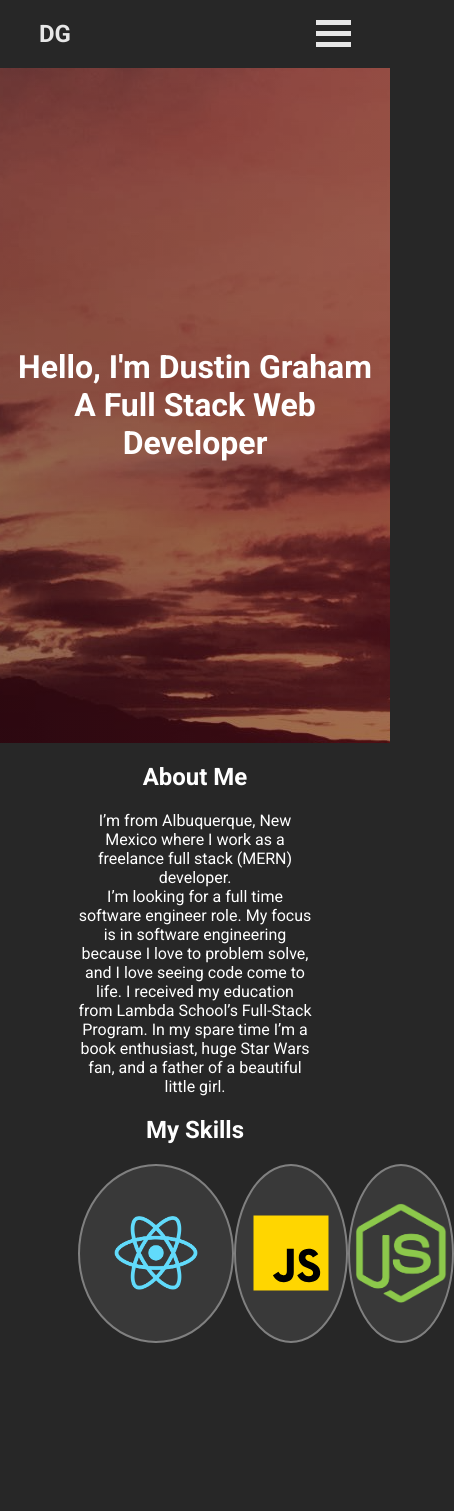
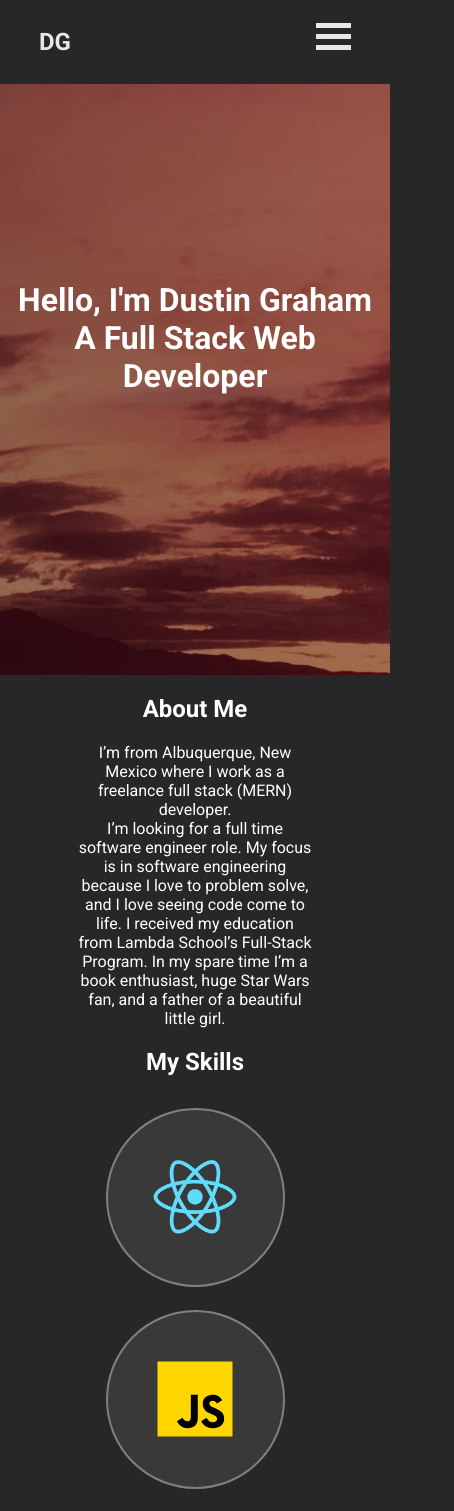
Before and after one commit to DustinG98/dg-portfolio, a React (Create React App) app in the folder portfolio/: page / in a window 390 px wide. Shown: the top 1511 px of the page, 454 px wide, since content can reach past the window. Before the commit the page ends 1343 px from the top, so only its background shows below. Built offline with nearby package versions, Linux system fonts and the light colour scheme.

Commit message:
updated styles for navbar, mobile menu and skills

```diff
--- a/portfolio/src/components/Home/Skills/skills.css
+++ b/portfolio/src/components/Home/Skills/skills.css
@@ -3,6 +3,7 @@
     justify-content: space-evenly;
     align-items: center;
 }
+
 
 .skillCard {
     width: 175px;
@@ -21,3 +22,15 @@
     max-height: 100px;
     margin: 0 5px;
 }
+
+@media only screen and (max-width: 800px) {
+    .skillsCont {
+        display: flex;
+        justify-content: space-evenly;
+        align-items: center;
+        flex-direction: column;
+    }
+    .skillCard {
+        margin: 5% 0;
+    }
+}
--- a/portfolio/src/components/MobileMenu/mobilemenu.css
+++ b/portfolio/src/components/MobileMenu/mobilemenu.css
@@ -1,12 +1,12 @@
 .mobileMenu {
     height: 100vh;
     position: fixed;
-    z-index: 999;
+    z-index: 998;
     display: flex;
     flex-direction: column;
     background-color: rgb(39, 39, 39);
     width: 100%;
-    margin-top: -1%;
+    margin-top: 10%;
 }
 
 .mobileMenu a {
--- a/portfolio/src/components/navbar.css
+++ b/portfolio/src/components/navbar.css
@@ -25,7 +25,7 @@ nav .active {
     display: none;
 }
 
-@media only screen and (max-width: 500px) {
+@media only screen and (max-width: 700px) {
     .mobileLogo {
         display: inline-block;
     }
@@ -34,14 +34,23 @@ nav .active {
     }
     nav {
         justify-content: space-between;
-        margin: 0 10%;
+        align-items: center;
+        padding: 0 10%;
+        position: fixed;
+        top: 0;
+        width: 100%;
+        z-index: 990;
+        min-height: 75px;
     }
     nav a {
         display: none;
     }
     .container {
-        display: inline-block;
         cursor: pointer;
+        z-index: 999;
+        top: 17px;
+        position: fixed;
+        right: 10%;
       }
 
       .bar1, .bar2, .bar3 {
```
